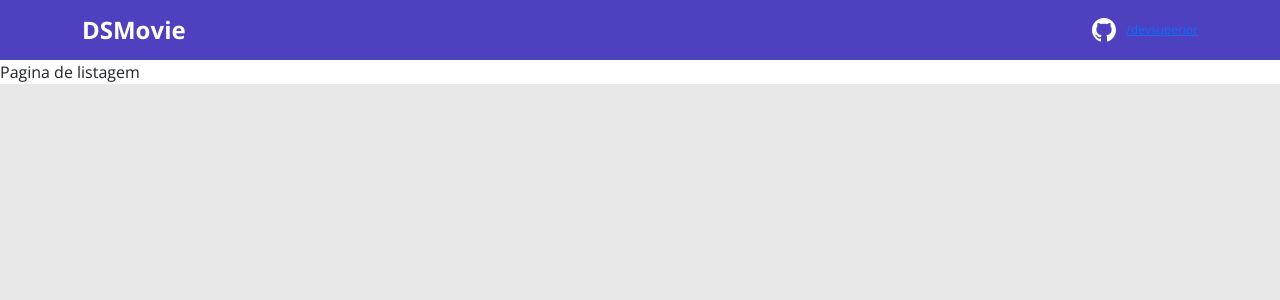
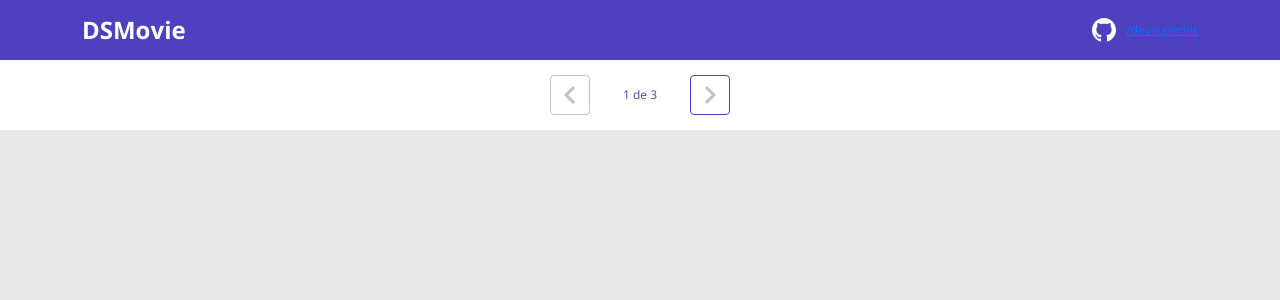
Before and after one commit to fh3mrique/dsmovie, a React (Vite) app in the folder frontend/: page / in a window 1280 px wide. Shown: the top 300 px of the page. Built offline with nearby package versions, Linux system fonts and the light colour scheme.

Commit message:
Layout componente de paginação

```diff
--- /dev/null
+++ b/frontend/src/components/Pagination/index.tsx
@@ -0,0 +1,21 @@
+import './styles.css'
+
+import Arrow from "../../assets/img/arrow.svg";
+
+function Pagination() {
+  return (
+    <div className="dsmovie-pagination-container">
+      <div className="dsmovie-pagination-box">
+        <button className="dsmovie-pagination-button" disabled={true}>
+          <img src={Arrow} alt="GitHub Icon" />
+        </button>
+        <p>{`${1} de ${3}`}</p>
+        <button className="dsmovie-pagination-button" disabled={false}>
+          <img className="dsmovie-flip-horizontal" src={Arrow} alt="GitHub Icon" />
+        </button>
+      </div>
+    </div>
+  );
+}
+
+export default Pagination;
--- /dev/null
+++ b/frontend/src/components/Pagination/styles.css
@@ -0,0 +1,53 @@
+.dsmovie-pagination-container {
+    padding: 15px 0;
+    display: flex;
+    justify-content: center;
+    align-items: center;
+}
+
+.dsmovie-pagination-box {
+    width: 180px;
+    display: flex;
+    justify-content: space-between;
+    align-items: center;
+}
+
+.dsmovie-pagination-box form {
+    width: 100%;
+    display: flex;
+}
+
+.dsmovie-pagination-button {
+    width: 40px;
+    height: 40px;
+    border-radius: 4px;
+    background-color: #fff;
+    display: flex;
+    justify-content: center;
+    align-items: center;
+    border: 1px solid var(--color-primary);
+    cursor: pointer;
+}
+
+.dsmovie-pagination-button svg {
+    filter: brightness(0) saturate(100%) invert(26%) sepia(19%) saturate(7395%) hue-rotate(234deg) brightness(89%) contrast(92%);
+}
+
+.dsmovie-pagination-button:disabled {
+    border: 1px solid #c2c2c2;
+    cursor: unset;
+}
+
+.dsmovie-pagination-button:disabled svg {
+    filter: none;
+}
+
+.dsmovie-pagination-container p {
+    margin: 0;
+    font-size: 12px;
+    color: var(--color-primary);
+}
+
+.dsmovie-flip-horizontal {
+    transform: rotate(180deg);
+}
--- a/frontend/src/pages/Listing/index.tsx
+++ b/frontend/src/pages/Listing/index.tsx
@@ -1,6 +1,8 @@
+import Pagination from "../../components/Pagination"
+
 function Listing() {
   return (
-    <div>Pagina de listagem</div>
+    <Pagination/>
   )
 }
 
```
Also changed, not shown: frontend/src/assets/img/arrow.svg (added).
